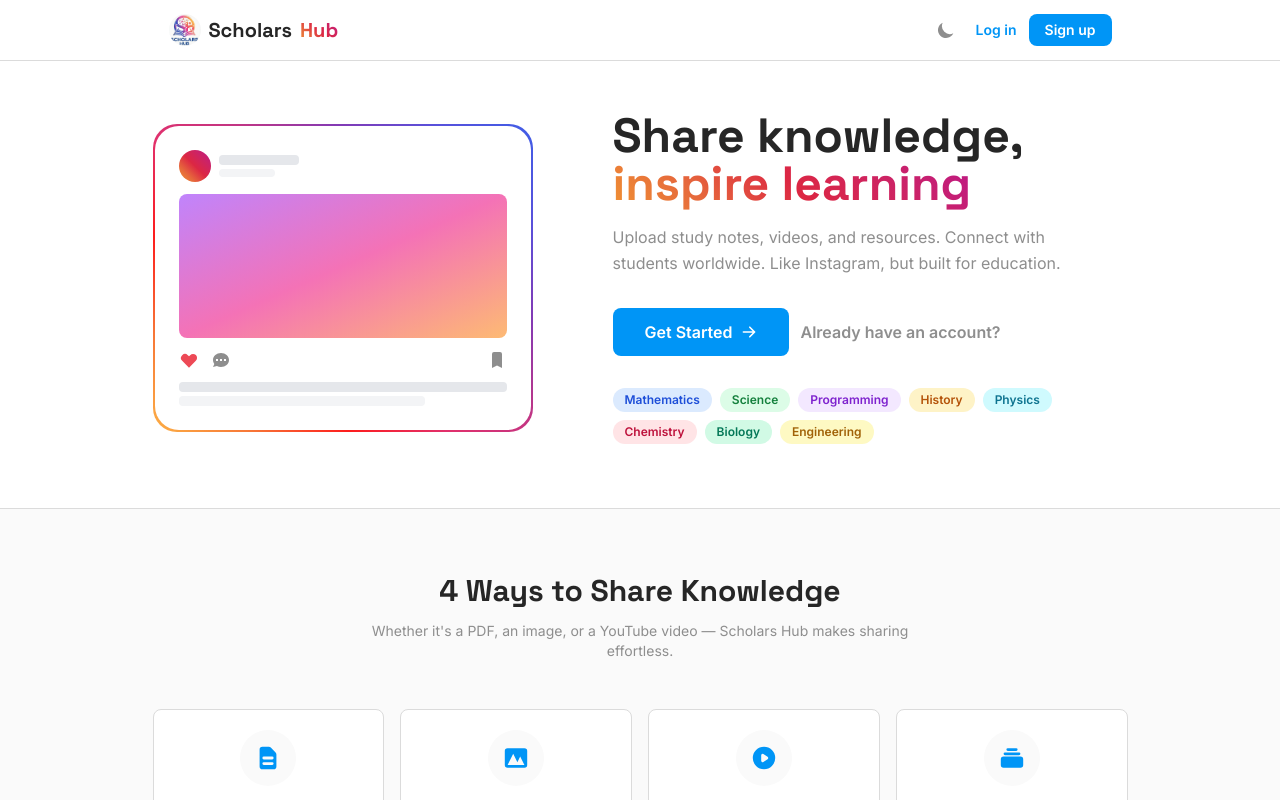
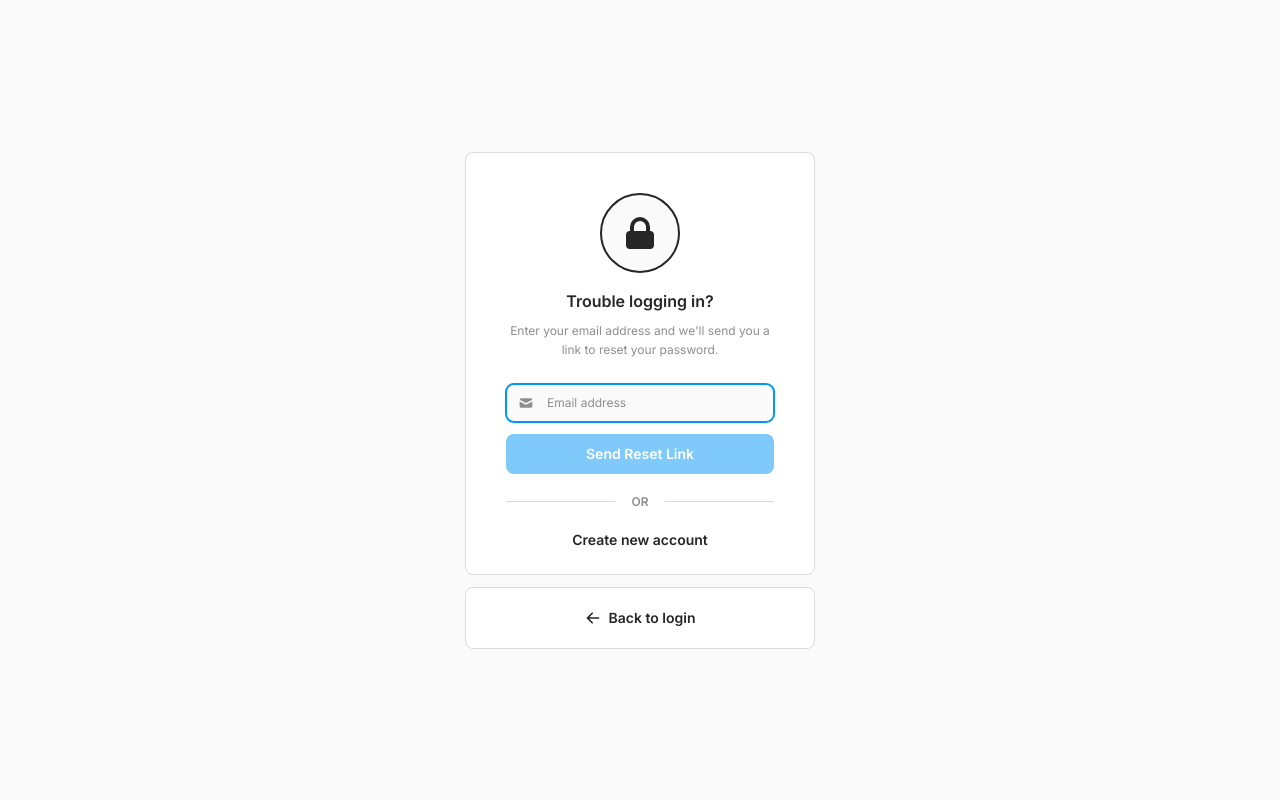
Before and after one commit to Nitishkumarshah92gmail/Scholars-Hub, a React (Vite) app in the folder frontend/: page /forgot-password in a window 1280 px wide. Before the commit this address led to /. Shown: the top 800 px of the page. Built offline with nearby package versions, Linux system fonts and the light colour scheme; no server answers; the HTML template or start-up script is replaced by a standard one.

Commit message:
Add forgot password feature with email reset link

```diff
--- a/frontend/src/App.jsx
+++ b/frontend/src/App.jsx
@@ -6,6 +6,7 @@ import Layout from './components/Layout';
 import Landing from './pages/Landing';
 import Login from './pages/Login';
 import Register from './pages/Register';
+import ForgotPassword from './pages/ForgotPassword';
 import Feed from './pages/Feed';
 import Explore from './pages/Explore';
 import Upload from './pages/Upload';
@@ -40,6 +41,7 @@ function AppRoutes() {
       <Route path="/landing" element={<PublicRoute><Landing /></PublicRoute>} />
       <Route path="/login" element={<PublicRoute><Login /></PublicRoute>} />
       <Route path="/register" element={<PublicRoute><Register /></PublicRoute>} />
+      <Route path="/forgot-password" element={<PublicRoute><ForgotPassword /></PublicRoute>} />
       <Route path="/dashboard" element={<ProtectedRoute><Layout /></ProtectedRoute>}>
         <Route index element={<Feed />} />
         <Route path="explore" element={<Explore />} />
--- /dev/null
+++ b/frontend/src/pages/ForgotPassword.jsx
@@ -0,0 +1,124 @@
+import { useState } from 'react';
+import { Link } from 'react-router-dom';
+import { supabase } from '../lib/supabase';
+import toast from 'react-hot-toast';
+import logoImg from '../assets/logo.png';
+import { HiLockClosed, HiMail, HiArrowLeft } from 'react-icons/hi';
+
+export default function ForgotPassword() {
+  const [email, setEmail] = useState('');
+  const [loading, setLoading] = useState(false);
+  const [sent, setSent] = useState(false);
+
+  const handleSubmit = async (e) => {
+    e.preventDefault();
+    if (!email.trim()) return toast.error('Please enter your email address.');
+    setLoading(true);
+    try {
+      const { error } = await supabase.auth.resetPasswordForEmail(email.trim(), {
+        redirectTo: `${window.location.origin}/login`,
+      });
+      if (error) throw error;
+      setSent(true);
+      toast.success('Password reset link sent! Check your email.');
+    } catch (err) {
+      // Don't reveal whether email exists for security
+      if (err.message?.includes('rate limit')) {
+        toast.error('Too many requests. Please wait a few minutes.');
+      } else {
+        // Still show success to prevent email enumeration
+        setSent(true);
+        toast.success('If this email is registered, you will receive a reset link.');
+      }
+    } finally {
+      setLoading(false);
+    }
+  };
+
+  return (
+    <div className="min-h-screen flex items-center justify-center bg-ig-bg-2 dark:bg-ig-bg-dark px-4">
+      <div className="w-full max-w-[350px] space-y-3">
+        {/* Main Card */}
+        <div className="card px-10 pt-10 pb-6">
+          {/* Logo */}
+          <div className="text-center mb-6">
+            <div className="w-20 h-20 rounded-full bg-ig-bg-2 dark:bg-ig-bg-elevated border-2 border-ig-text dark:border-ig-text-light flex items-center justify-center mx-auto mb-4">
+              <HiLockClosed className="w-10 h-10 text-ig-text dark:text-ig-text-light" />
+            </div>
+            <h2 className="text-base font-semibold text-ig-text dark:text-ig-text-light">
+              Trouble logging in?
+            </h2>
+            <p className="text-xs text-ig-text-2 mt-2 leading-relaxed">
+              Enter your email address and we'll send you a link to reset your password.
+            </p>
+          </div>
+
+          {!sent ? (
+            <form onSubmit={handleSubmit} className="space-y-3">
+              <div className="relative">
+                <HiMail className="absolute left-3 top-1/2 -translate-y-1/2 w-4 h-4 text-ig-text-2" />
+                <input
+                  type="email"
+                  value={email}
+                  onChange={(e) => setEmail(e.target.value)}
+                  className="input-field text-xs !py-2.5 pl-10"
+                  placeholder="Email address"
+                  autoFocus
+                />
+              </div>
+
+              <button
+                type="submit"
+                disabled={loading || !email.trim()}
+                className="btn-primary w-full text-sm"
+              >
+                {loading ? (
+                  <div className="w-5 h-5 border-2 border-white border-t-transparent rounded-full animate-spin mx-auto" />
+                ) : (
+                  'Send Reset Link'
+                )}
+              </button>
+            </form>
+          ) : (
+            <div className="text-center space-y-4">
+              <div className="w-16 h-16 rounded-full bg-green-500/10 flex items-center justify-center mx-auto">
+                <HiMail className="w-8 h-8 text-green-500" />
+              </div>
+              <div>
+                <p className="text-sm font-semibold text-ig-text dark:text-ig-text-light">Email sent!</p>
+                <p className="text-xs text-ig-text-2 mt-1 leading-relaxed">
+                  Check your inbox for <span className="font-semibold">{email}</span> and click the reset link.
+                </p>
+              </div>
+              <button
+                onClick={() => { setSent(false); setEmail(''); }}
+                className="text-ig-primary text-xs font-semibold hover:text-ig-primary-hover"
+              >
+                Didn't receive it? Try again
+              </button>
+            </div>
+          )}
+
+          {/* Divider */}
+          <div className="flex items-center gap-4 my-5">
+            <div className="flex-1 h-px bg-ig-separator dark:bg-ig-separator-dark" />
+            <span className="text-xs text-ig-text-2 font-semibold uppercase">Or</span>
+            <div className="flex-1 h-px bg-ig-separator dark:bg-ig-separator-dark" />
+          </div>
+
+          <Link to="/register" className="block text-center text-sm font-semibold text-ig-text dark:text-ig-text-light hover:opacity-70">
+            Create new account
+          </Link>
+        </div>
+
+        {/* Back to Login Card */}
+        <div className="card p-5 text-center">
+          <Link to="/login" className="text-sm font-semibold text-ig-text dark:text-ig-text-light hover:opacity-70 flex items-center justify-center gap-2">
+            <HiArrowLeft className="w-4 h-4" />
+            Back to login
+          </Link>
+        </div>
+      </div>
+    </div>
+  );
+}
--- a/frontend/src/pages/Login.jsx
+++ b/frontend/src/pages/Login.jsx
@@ -97,7 +97,11 @@ export default function Login() {
             <div className="flex-1 h-px bg-ig-separator dark:bg-ig-separator-dark" />
           </div>
 
-          <p className="text-center text-xs text-ig-text-2">
+          <Link to="/forgot-password" className="block text-center text-xs text-ig-primary font-semibold hover:text-ig-primary-hover">
+            Forgot password?
+          </Link>
+
+          <p className="text-center text-xs text-ig-text-2 mt-3">
             Welcome to Scholars Hub — learn together, grow together.
           </p>
         </div>
```
